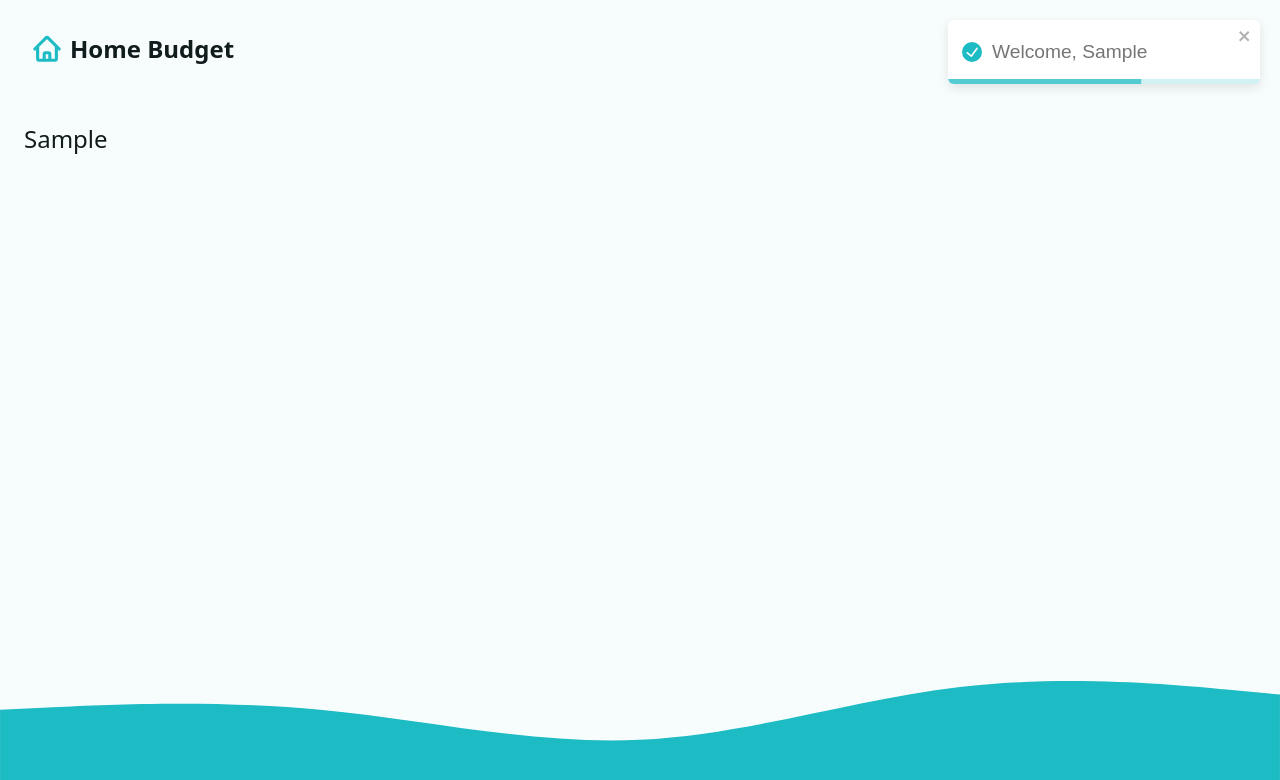
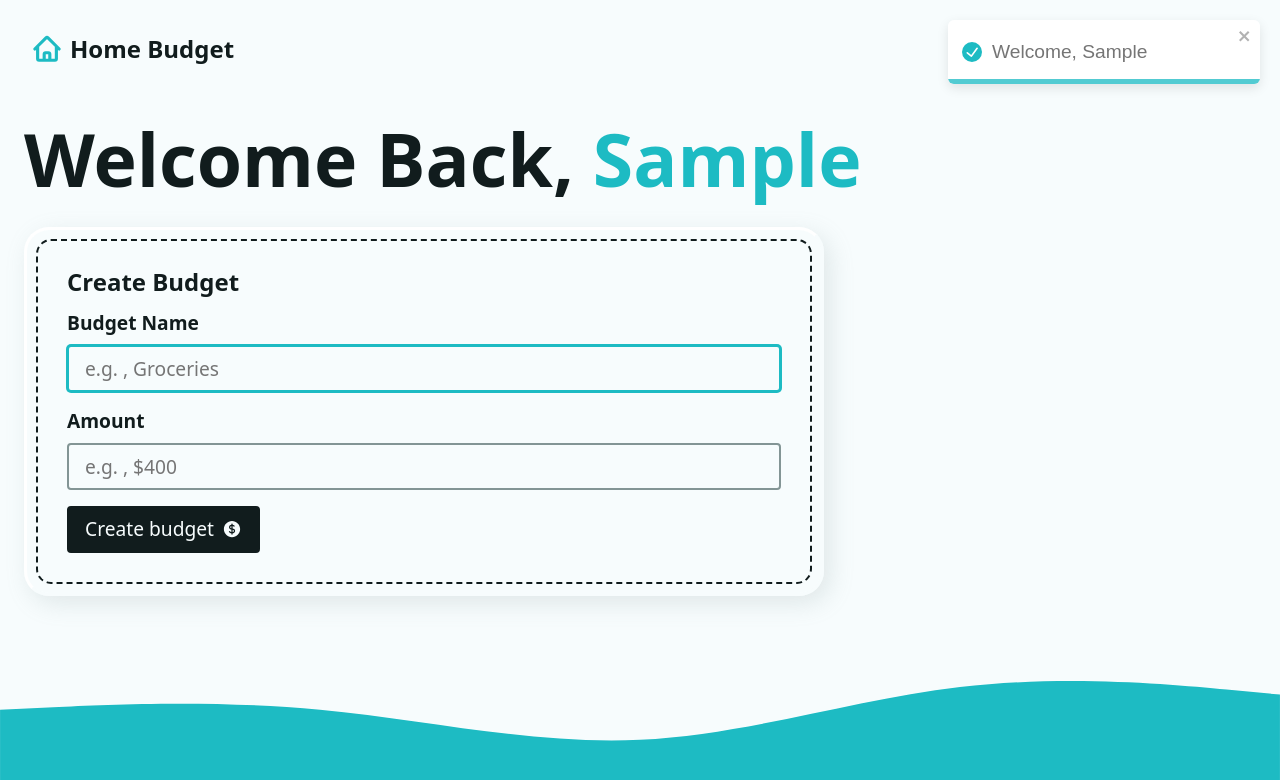
Before and after one commit to burakbektass/Budget-application-with-React, a React (Vite) app: page / in a window 1280 px wide. Both pictures are taken after typing "Sample" into the empty fields and a click on the button "Create Account". Shown: the top 780 px of the page. Built offline with nearby package versions, Linux system fonts and the light colour scheme.

Commit message:
create budget func added

```diff
--- /dev/null
+++ b/src/components/AddBudgetForm.jsx
@@ -0,0 +1,57 @@
+import { Form, useFetcher } from "react-router-dom";
+import { CurrencyDollarIcon } from "@heroicons/react/24/solid";
+import { useEffect, useRef } from "react";
+
+const AddBudgetForm = () => {
+  const fetcher = useFetcher();
+  const isSubmitting = fetcher.state === "submitting";
+  const formRef = useRef();
+  const focusRef = useRef();
+  useEffect(() => {
+    if (!isSubmitting) {
+      formRef.current.reset();
+      focusRef.current.focus();
+    }
+  }, [isSubmitting]);
+  return (
+    <div className="form-wrapper">
+      <h2 className="h3">Create Budget</h2>
+      <fetcher.Form method="post" className="grid-sm" ref={formRef}>
+        <div className="grid-xs">
+          <label htmlFor="newBudget"> Budget Name</label>
+          <input
+            type="text"
+            name="newBudget"
+            id="newBudget"
+            placeholder="e.g. , Groceries"
+            required
+            ref={focusRef}
+          />
+        </div>
+        <div className="grid-xs">
+          <label htmlFor="newBudgetAmount"> Amount</label>
+          <input
+            type="number"
+            step="0.01"
+            name="newBudgetAmount"
+            id="newBudgetAmount"
+            placeholder="e.g. , $400"
+            required
+            inputMode="decimal"
+          />
+        </div>
+        <input type="hidden" name="_action" value="createBudget" />
+        <button type="submit" className="btn btn--dark" disabled={isSubmitting}>
+          {isSubmitting ? (
+            <span>Submitting...</span>
+          ) : (
+            <>
+              <span>Create budget</span> <CurrencyDollarIcon width={20} />
+            </>
+          )}
+        </button>
+      </fetcher.Form>
+    </div>
+  );
+};
+export default AddBudgetForm;
--- a/src/components/Intro.jsx
+++ b/src/components/Intro.jsx
@@ -22,6 +22,7 @@
             aria-label="Your Name"
             autoComplete="given-name"
           />
+          <input type="hidden" name="_action" value="newUser" />
           <button type="submit" className="btn btn--dark">
             <span>Create Account</span>
             <UserPlusIcon width={20}/>
--- a/src/helper.js
+++ b/src/helper.js
@@ -1,7 +1,32 @@
-export const fetchData = (key)=>{
-    return JSON.parse(localStorage.getItem(key));
+const generateRandomColor = () => {
+  const existingBudgetLength = fetchData("budgets")?.length ?? 0;
+  return `${existingBudgetLength * 34} 65% 50%`;
 };
 
-export const deleteItem = ({key})=>{
-    return localStorage.removeItem(key)
-}
+export const wait = () =>
+  new Promise((res) => setTimeout(res, Math.random() * 2000));
+
+export const fetchData = (key) => {
+  return JSON.parse(localStorage.getItem(key));
+};
+
+export const deleteItem = ({ key }) => {
+  return localStorage.removeItem(key);
+};
+
+export const createBudget = ({ name, amount }) => {
+  const newItem = {
+    id: crypto.randomUUID(),
+    name: name,
+    createdAt: Date.now(),
+    amount: +amount,
+    color: generateRandomColor(),
+  };
+
+  const existingBudgets = fetchData("budgets") ?? [];
+
+  return localStorage.setItem(
+    "budgets",
+    JSON.stringify([...existingBudgets, newItem])
+  );
+};
--- a/src/pages/Dashboard.jsx
+++ b/src/pages/Dashboard.jsx
@@ -1,27 +1,63 @@
 import { useLoaderData } from "react-router-dom";
-import { fetchData } from "../helper";
+import { createBudget, fetchData, wait } from "../helper";
 import Intro from "../components/Intro";
 import { toast } from "react-toastify";
+import AddBudgetForm from "../components/AddBudgetForm";
 
 export function dashboardLoader() {
   const userName = fetchData("userName");
-  return { userName };
+  const budgets = fetchData("budgets");
+  return { userName, budgets };
 }
 
 export async function dashboardAction({ request }) {
+    await wait()
   const data = await request.formData();
-  const formData = Object.fromEntries(data);
-  try {
-    localStorage.setItem("userName", JSON.stringify(formData.userName));
-    return toast.success(`Welcome, ${formData.userName}`);
-  } catch (error) {
-    throw new Error("Problem occured while creating account!");
+  const { _action, ...values } = Object.fromEntries(data);
+  console.log(_action, data);
+  if (_action === "newUser") {
+    try {
+      localStorage.setItem("userName", JSON.stringify(values.userName));
+      return toast.success(`Welcome, ${values.userName}`);
+    } catch (error) {
+      throw new Error("Problem occured while creating account!");
+    }
+  } else if (_action === "createBudget") {
+    try {
+      createBudget({
+        name:values.newBudget,
+        amount:values.newBudgetAmount
+      })
+      return toast.success("Budget created!");
+    } catch (e) {
+      throw new Error("There was a problem creating your budget.");
+    }
   }
 }
 
 const Dashboard = () => {
-  const { userName } = useLoaderData();
-  return <>{userName ? <p>{userName}</p> : <Intro />}</>;
+  const { userName, budgets } = useLoaderData();
+  return (
+    <>
+      {userName ? (
+        <div className="dashboard">
+          <h1>
+            Welcome Back, <span className="accent">{userName}</span>
+          </h1>
+          <div className="grid-sm">
+            {/* {budgets ? () : ()} */}
+            <div className="grid-lg">
+              <div className="flex-lg">
+                <AddBudgetForm />
+              </div>
+            </div>
+          </div>
+        </div>
+      ) : (
+        <Intro />
+      )}
+    </>
+  );
 };
 
 export default Dashboard;
```
